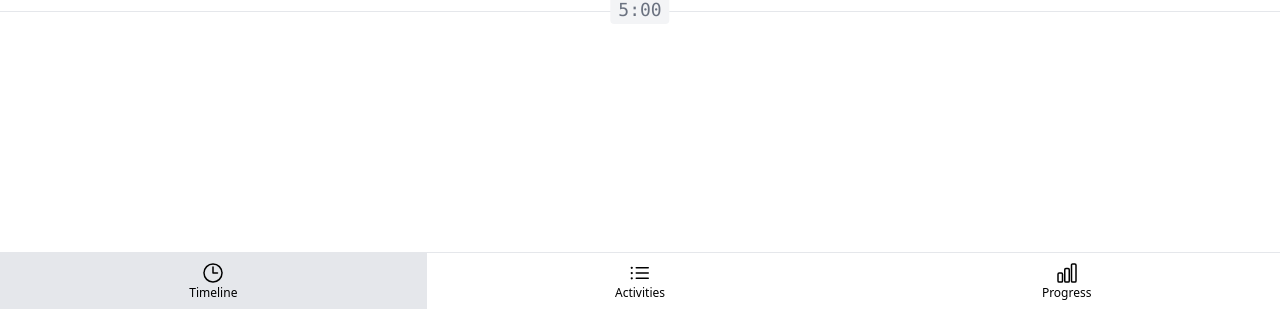
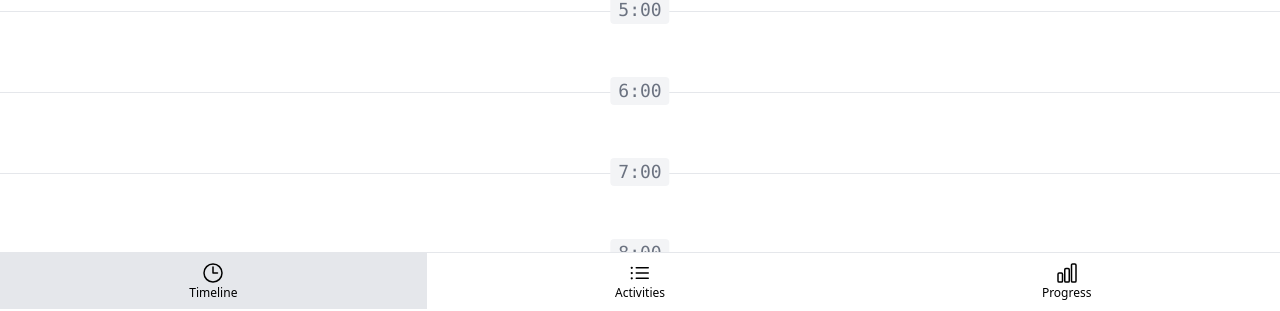
Before and after one commit to anlapaev/ontrack, a Vue app: page /#timeline in a window 1280 px wide. Shown: the part 491-802 px from the top of the page. Built offline with nearby package versions, Linux system fonts and the light colour scheme.

Commit message:
14. Generating timeline data

```diff
--- a/src/constans.js
+++ b/src/constans.js
@@ -4,6 +4,8 @@ export const PAGE_TIMELINE = 'timeline'
 export const PAGE_ACTIVITIES = 'activities'
 export const PAGE_PROGRESS = 'progress'
 
+export const HOURS_IN_DAY = 24
+
 export const NAV_ITEMS = {
     [PAGE_TIMELINE]: ClockIcon,
     [PAGE_ACTIVITIES]: ListBulletIcon,
--- a/src/functions.js
+++ b/src/functions.js
@@ -1,4 +1,5 @@
-import { PAGE_TIMELINE, PAGE_ACTIVITIES, PAGE_PROGRESS } from '@/constans'
+import { PAGE_TIMELINE, PAGE_ACTIVITIES, PAGE_PROGRESS, HOURS_IN_DAY } from '@/constans'
+
 export function normalizePageHash() {
     const hash = window.location.hash.slice(1)
     if ([PAGE_TIMELINE, PAGE_ACTIVITIES, PAGE_PROGRESS].includes(hash)) {
@@ -8,3 +9,11 @@ export function normalizePageHash() {
         return PAGE_TIMELINE
     }
 }
+
+export function generateTimelineItems() {
+    const timelineItems = []
+    for (let hour = 0; hour < HOURS_IN_DAY; hour++) {
+        timelineItems.push({ hour })
+    }
+    return timelineItems
+}
--- a/src/pages/TheTimeline.vue
+++ b/src/pages/TheTimeline.vue
@@ -1,15 +1,20 @@
+<script setup>
+import { generateTimelineItems } from '@/functions'
+const timelineItems = generateTimelineItems()
+</script>
+
 <template>
     <div class="mt-7">
         <ul>
             <li
-                v-for="i in [0, 1, 2, 3, 4, 5]"
-                :key="i"
+                v-for="{ hour } in timelineItems"
+                :key="hour"
                 class="relative flex flex-col gap-2 border-t border-gray-200 px-4 py-10"
             >
                 <a
                     href="#"
                     class="absolute -top-4 left-1/2 -translate-x-1/2 rounded bg-gray-100 px-2 font-mono text-lg text-gray-500"
-                    >{{ i }}:00</a
+                    >{{ hour }}:00</a
                 >
             </li>
         </ul>
```
